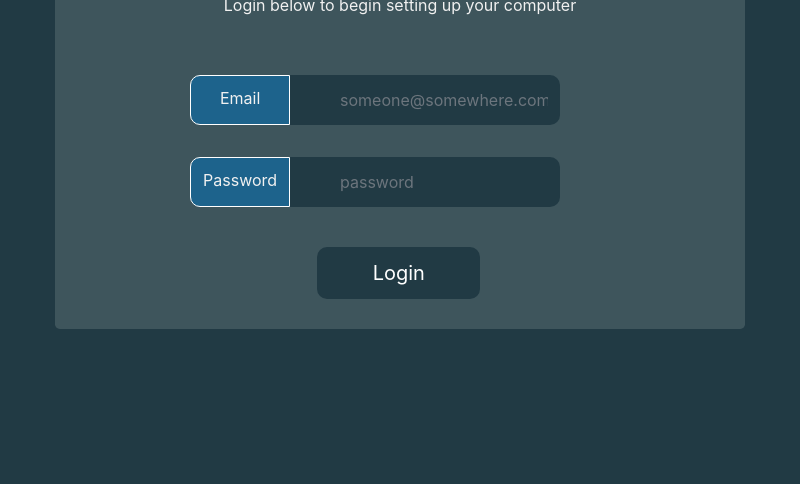
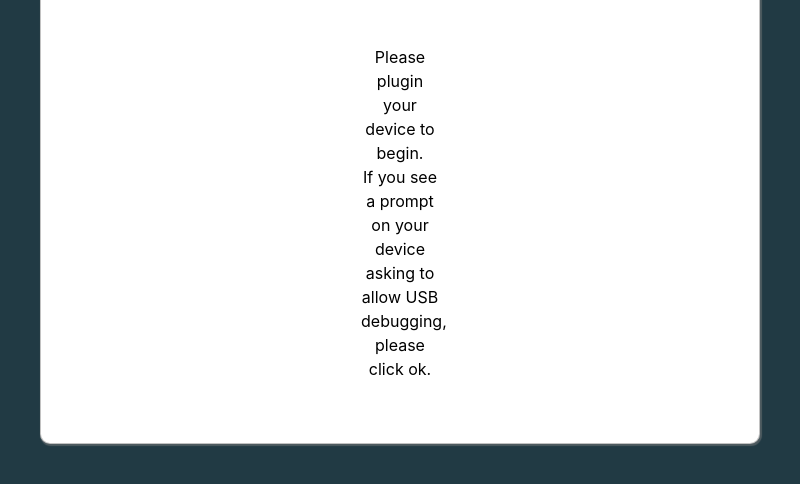
Before and after one commit to enxoco/guardrails-desktop, an Electron app: page index.html in a window 800 px wide. Shown: the part 316-800 px from the top of the page. Drawn offline with nearby package versions, Linux system fonts and the light colour scheme; no server answers.

Commit message:
Working on Android code.  Added check to see if device is plugged in and recognized by adb

```diff
--- a/index.html
+++ b/index.html
@@ -246,6 +246,22 @@
   z-index: 10000000000;
   padding-top: 25%;
 }
+
+.helper-modal {
+  position: absolute;
+  z-index: 99999999;
+  top: 5vh;
+  left: 5vw;
+  padding: 20em;
+  background: white;
+  right: 5vw;
+  bottom: 5vh;
+  color: black;
+  border-radius: 10px;
+  border: 1px solid #8080807a;
+  box-shadow: 1px 1px 1px 1px #8080807a;
+}
+
     </style>
 
 
@@ -261,11 +277,17 @@
     <!-- show some copy/pasted Bootstrap entities -->
     <div class="container text-center">
         <div class="jumbotron">
-            <h1 class="display-3">Guardrails Desktop</h1>
-            <div id="message" class="text-center">Login below to begin setting up your computer</div>
+            <h1 class="display-3">Guardrails for Android</h1>
+            <input type="hidden" id="isPluggedIn" value="0" />
+            <div id="message" class="text-center">Please ensure that your Android device is plugged into your computer via USB, then login.</div>
             <input type="hidden" id="setupComplete" value="0" />
             <div class="form-wrapper">
             <form class="form">
+              <div class="helper-modal" id="helper-modal">
+                Please plugin your device to begin.
+                <br />
+                If you see a prompt on your device asking to allow USB debugging, please click ok.
+              </div>
               <div class="email-field-wrapper">
                     <label id="email">Email</label>
                     <input id="email-field" type="email" class="form-control" aria-describedby="input-email" placeholder="someone@somewhere.com">
```
Also changed, not shown: src/render/index.ts (+31 -33 lines).
